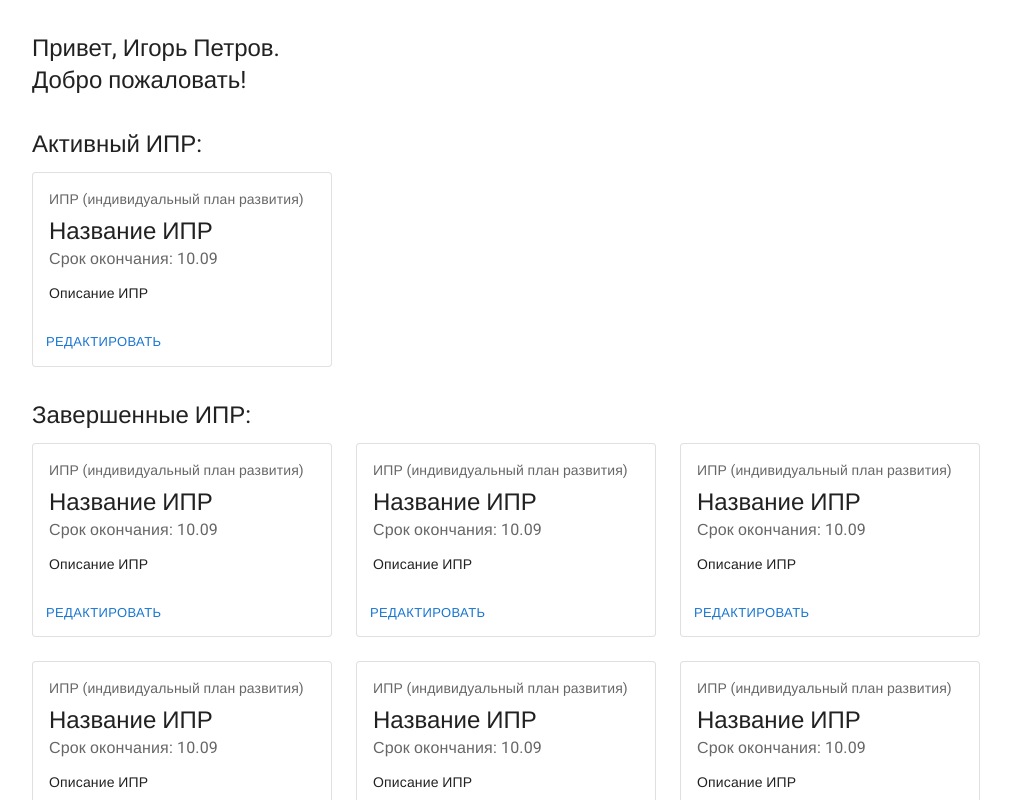
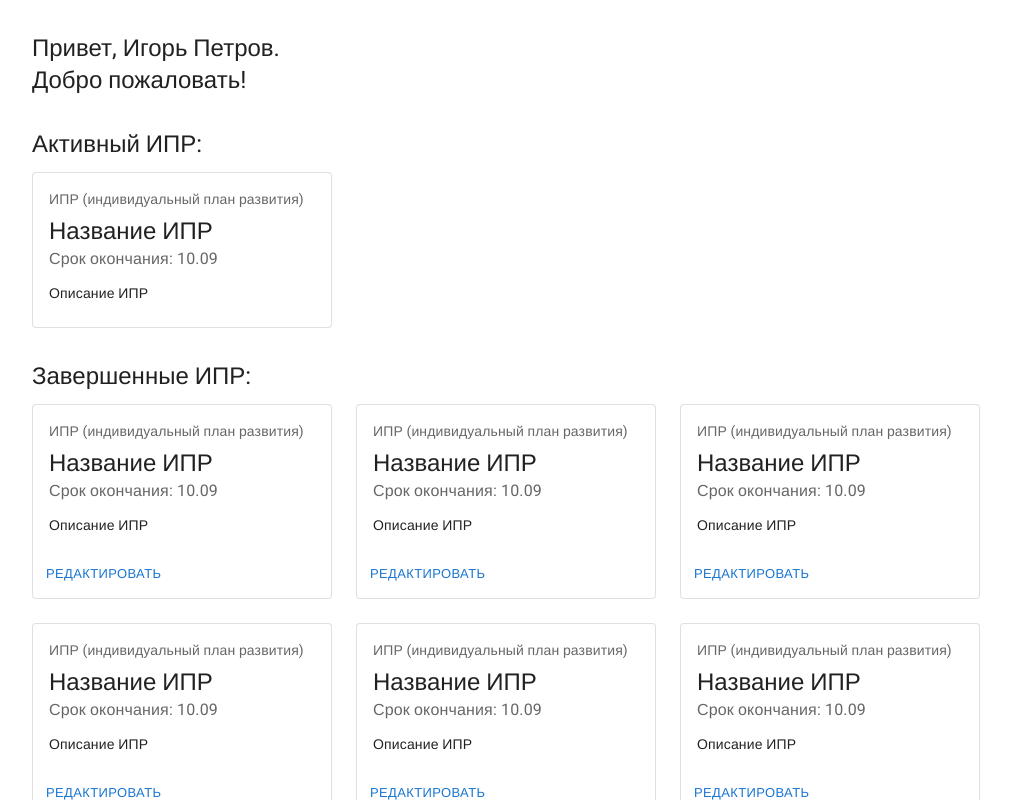
Before and after one commit to irlebedev/hack-front, a React (Create React App) app: page /auth in a window 1280 px wide. Both pictures are taken after typing "name@example.com", "Sample123" into the empty fields and a click on the button "ВОЙТИ". Shown: the top 800 px of the page, without its empty margins (32-1043 px from the left). Built offline with nearby package versions, Linux system fonts and the light colour scheme; a web font is replaced by a local one.

Commit message:
Fix view status cards

```diff
--- a/src/Components/Cards/Cards.tsx
+++ b/src/Components/Cards/Cards.tsx
@@ -36,6 +36,7 @@ export const Cards: FC<ICardsProps> = ({ data }: ICardsProps) => {
               {item.descr}
             </Typography>
           </CardContent>
+          {item.status !== 2 &&
             <CardActions flex-direction="space-between">
               <Button
                 size="small"
@@ -44,6 +45,7 @@ export const Cards: FC<ICardsProps> = ({ data }: ICardsProps) => {
                 Редактировать
               </Button>
             </CardActions>
+          }
         </Card>
       </Box >
     ));
--- a/src/api/mockData/mockCards.ts
+++ b/src/api/mockData/mockCards.ts
@@ -11,6 +11,6 @@ export const createMockCards: (count: number, isActive?: boolean) => ICard[] =
             title: "Название ИПР",
             dateEnd: new Date().toLocaleString("ru", { month: 'numeric', day: "numeric" }),
             descr: "Описание ИПР",
-            status: isActive ? 1 : randomInteger(0, 2)
+            status: isActive ? 2 : randomInteger(0, 1)
           }
           ), []);
```
Lines whose indentation alone changed are shown as unchanged.
